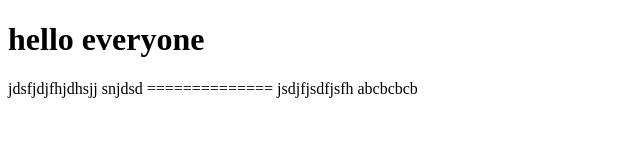
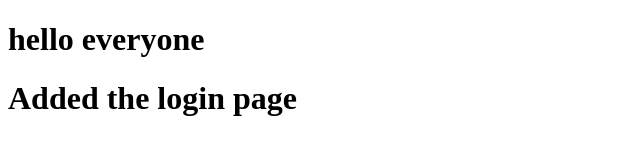
Before and after one commit to OSawant15/git-tutorial, a plain HTML site: page first.html in a window 1280 px wide. Shown: the whole page, without its empty margins (0-640 px from the left). Drawn offline with Linux system fonts and the light colour scheme.

Commit message:
Made changes in login branch in first.html

```diff
--- a/first.html
+++ b/first.html
@@ -7,10 +7,6 @@
 </head>
 <body>
     <h1>hello everyone</h1>
-    jdsfjdjfhjdhsjj
-    snjdsd
-    ==============
-    jsdjfjsdfjsfh
-    abcbcbcb
+    <h1>Added the login page</h1>
 </body>
 </html>
```
